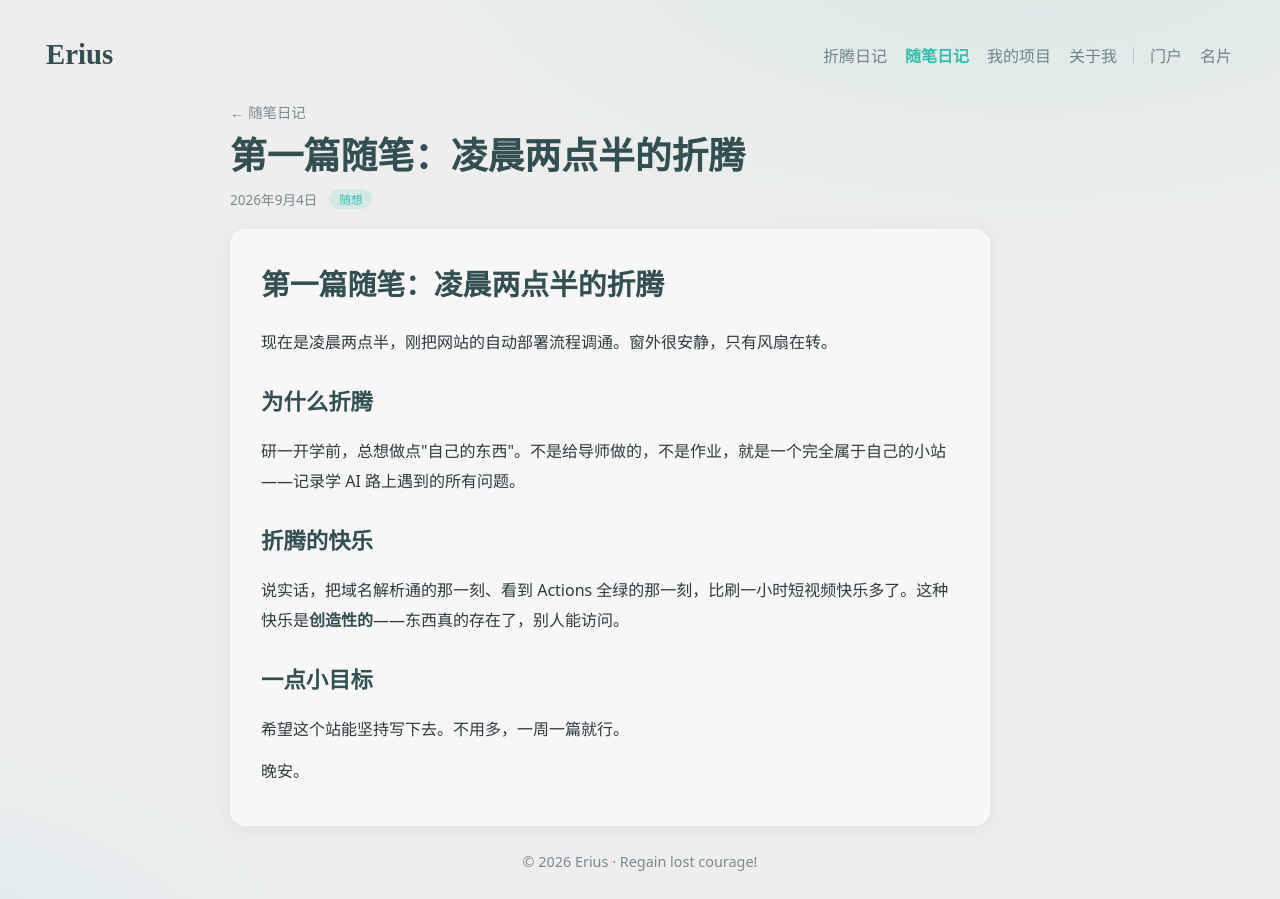
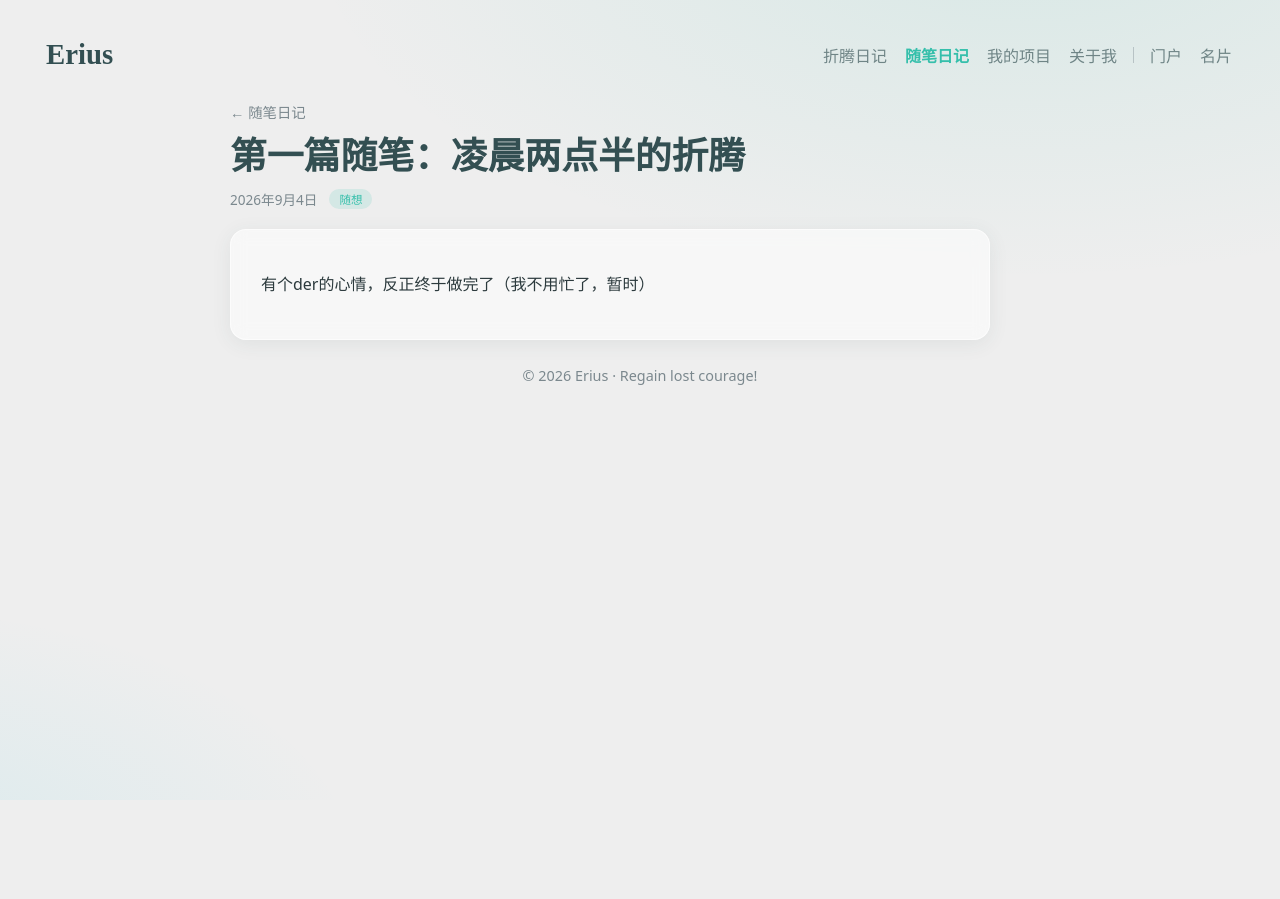
Before and after one commit to GiantAxeint/erius-site, an Astro site in the folder site/: page /journal/first-journal in a window 1280 px wide. After the commit the page ends 800 px from the top, so only its background shows below. Built offline with nearby package versions, Linux system fonts and the light colour scheme; Astro itself is replaced by a stand-in of ours; a web font is replaced by a local one.

Commit message:
Update first-journal.md

```diff
--- a/site/src/content/journal/first-journal.md
+++ b/site/src/content/journal/first-journal.md
@@ -5,20 +5,4 @@ summary: '深夜给网站配完自动部署，突然想写点废话记录此刻
 tags: ['随想']
 ---
 
-# 第一篇随笔：凌晨两点半的折腾
-
-现在是凌晨两点半，刚把网站的自动部署流程调通。窗外很安静，只有风扇在转。
-
-## 为什么折腾
-
-研一开学前，总想做点"自己的东西"。不是给导师做的，不是作业，就是一个完全属于自己的小站——记录学 AI 路上遇到的所有问题。
-
-## 折腾的快乐
-
-说实话，把域名解析通的那一刻、看到 Actions 全绿的那一刻，比刷一小时短视频快乐多了。这种快乐是**创造性的**——东西真的存在了，别人能访问。
-
-## 一点小目标
-
-希望这个站能坚持写下去。不用多，一周一篇就行。
-
-晚安。
+有个der的心情，反正终于做完了（我不用忙了，暂时）
```
